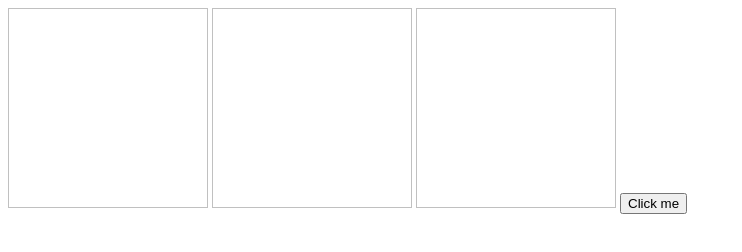
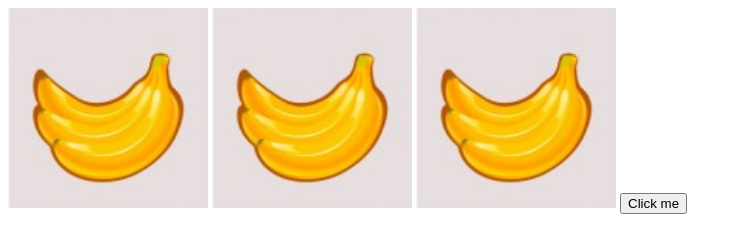
Before and after one commit to tori3577/vvv, a plain HTML site: page index.html in a window 1280 px wide. Shown: the whole page, without its empty margins (0-742 px from the left). Drawn offline with Linux system fonts and the light colour scheme.

Commit message:
set default images

```diff
--- a/index.html
+++ b/index.html
@@ -8,9 +8,9 @@
 </head>
 <body>
 
- <img id='test' />
- <img id='test1'/>
- <img id='test2'/>
+<img id='test' src="image/banana.jpg"/>
+<img id='test1' src="image/banana.jpg"/>
+<img id='test2' src="image/banana.jpg"/>
 <button id='but' onclick='doLohothron()'>Click me</button>
 
 </body>
```
Lines whose indentation alone changed are shown as unchanged.
